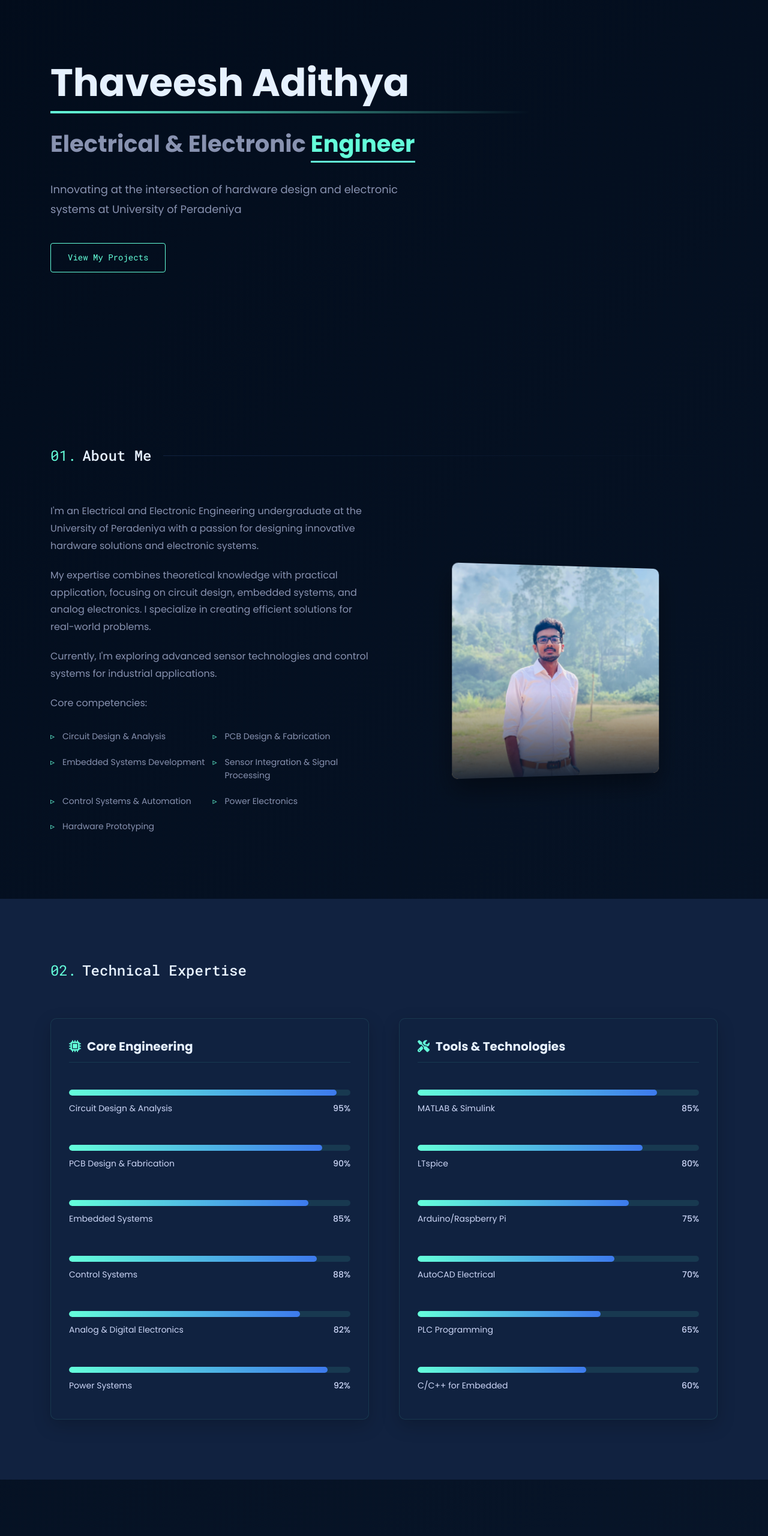
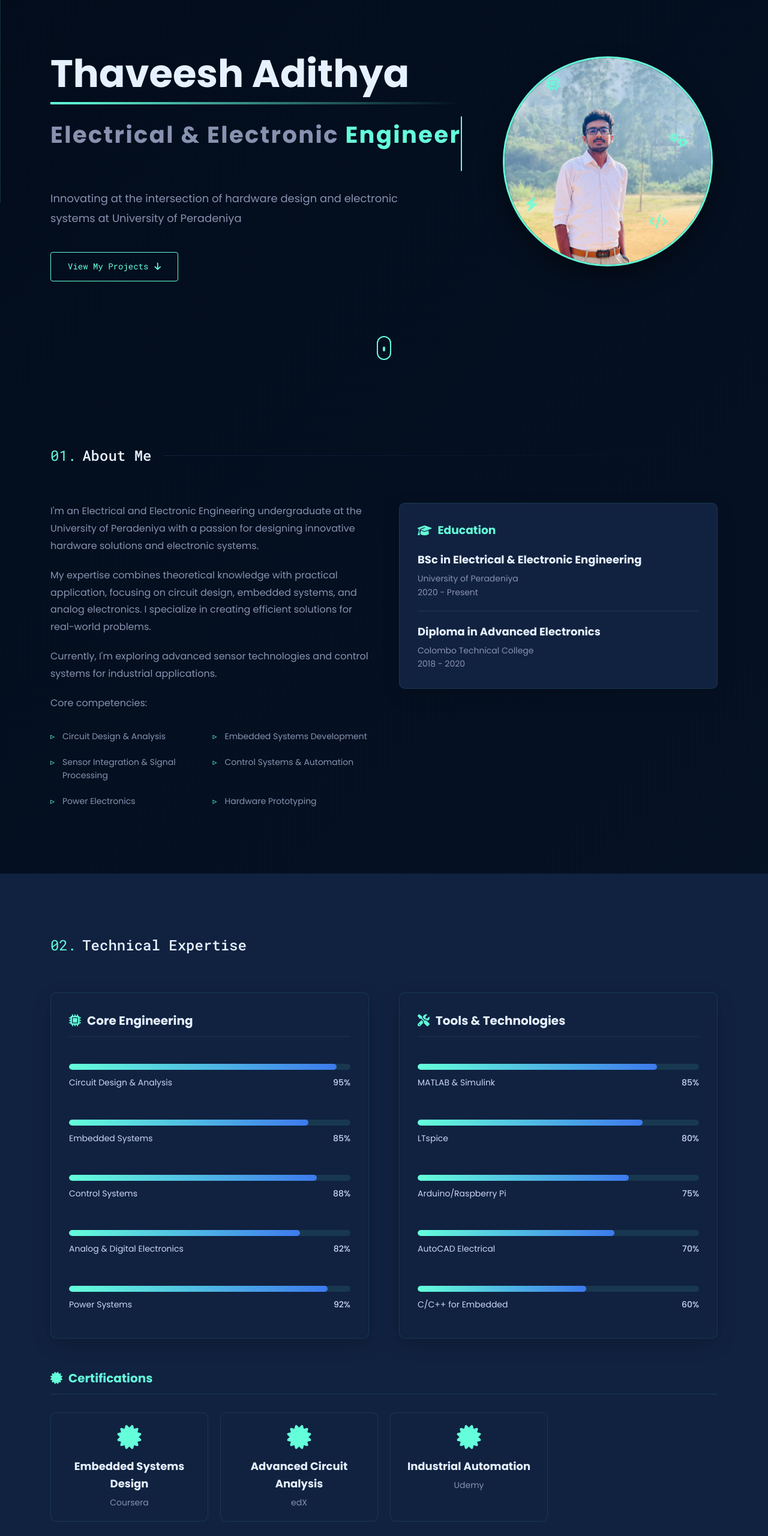
Before and after one commit to thaveeshadithya/My_Portfolio, a plain HTML site: page index.html in a window 1280 px wide. Shown: the part 160-2720 px from the top of the page at 60% size. Drawn offline with Linux system fonts and the light colour scheme.

Commit message:
1.1
add more effect

```diff
--- a/index.html
+++ b/index.html
@@ -3,7 +3,7 @@
 <head>
     <meta charset="UTF-8">
     <meta name="viewport" content="width=device-width, initial-scale=1.0">
-    <title>Thaveesh Adithya | Electrical Engineering Portfolio</title>
+    <title>Thaveesh Adithya | Electrical and Electronic Engineering Portfolio</title>
     <link rel="stylesheet" href="style.css">
     <link rel="stylesheet" href="https://cdnjs.cloudflare.com/ajax/libs/font-awesome/6.4.0/css/all.min.css">
     <link href="https://fonts.googleapis.com/css2?family=Poppins:wght@300;400;500;600;700&family=Roboto+Mono:wght@300;400;500&display=swap" rel="stylesheet">
@@ -29,14 +29,40 @@
 
     <!-- Hero Section -->
     <section class="hero">
-        <div class="circuit-bg"></div>
+        <div class="circuit-bg">
+            <svg width="100%" height="100%" xmlns="http://www.w3.org/2000/svg">
+                <path class="circuit-path" d="M0,100 C150,200 350,0 500,100 C650,200 850,0 1000,100 L1000,500 L0,500 Z" />
+            </svg>
+        </div>
         <div class="container">
             <div class="hero-content">
-                <h1>Thaveesh Adithya</h1>
-                <h2>Electrical & Electronic <span>Engineer</span></h2>
-                <p>Innovating at the intersection of hardware design and electronic systems at University of Peradeniya</p>
-                <a href="#projects" class="cta-button">View My Projects</a>
+                <div class="hero-text">
+                    <h1>Thaveesh Adithya</h1>
+                    <div class="typewriter">
+                        <h2>Electrical & Electronic <span>Engineer</span></h2>
+                    </div>
+                    <p>Innovating at the intersection of hardware design and electronic systems at University of Peradeniya</p>
+                    <a href="#projects" class="cta-button">
+                        View My Projects
+                        <i class="fas fa-arrow-down"></i>
+                    </a>
+                </div>
+                <div class="hero-image">
+                    <div class="profile-frame">
+                        <div class="circuit-border"></div>
+                        <img src="src/profile.jpg" alt="Thaveesh Adithya">
+                        <div class="tech-icons">
+                            <i class="fas fa-microchip"></i>
+                            <i class="fas fa-bolt"></i>
+                            <i class="fas fa-cogs"></i>
+                            <i class="fas fa-code"></i>
+                        </div>
+                    </div>
+                </div>
             </div>
+        </div>
+        <div class="scroll-indicator">
+            <div class="scroll-icon"></div>
         </div>
     </section>
 
@@ -52,7 +78,6 @@
                     <p>Core competencies:</p>
                     <ul>
                         <li>Circuit Design & Analysis</li>
-                        <li>PCB Design & Fabrication</li>
                         <li>Embedded Systems Development</li>
                         <li>Sensor Integration & Signal Processing</li>
                         <li>Control Systems & Automation</li>
@@ -61,16 +86,17 @@
                     </ul>
                 </div>
                 <div class="about-image">
-                    <div class="profile-frame">
-                        <img src="src/profile.jpg" alt="Thaveesh Adithya">
-                        <div class="profile-overlay">
-                            <div class="profile-details">
-                                <h3>Thaveesh Adithya</h3>
-                                <p>Electrical Engineering Student</p>
-                                <div class="university-badge">
-                                    <i class="fas fa-university"></i> University of Peradeniya
-                                </div>
-                            </div>
+                    <div class="education-card">
+                        <h3><i class="fas fa-graduation-cap"></i> Education</h3>
+                        <div class="edu-item">
+                            <h4>BSc in Electrical & Electronic Engineering</h4>
+                            <p>University of Peradeniya</p>
+                            <p>2020 - Present</p>
+                        </div>
+                        <div class="edu-item">
+                            <h4>Diploma in Advanced Electronics</h4>
+                            <p>Colombo Technical College</p>
+                            <p>2018 - 2020</p>
                         </div>
                     </div>
                 </div>
@@ -91,12 +117,6 @@
                                 <div class="progress-bar"></div>
                             </div>
                             <span>Circuit Design & Analysis</span>
-                        </div>
-                        <div class="skill-item">
-                            <div class="skill-progress" data-percent="90">
-                                <div class="progress-bar"></div>
-                            </div>
-                            <span>PCB Design & Fabrication</span>
                         </div>
                         <div class="skill-item">
                             <div class="skill-progress" data-percent="85">
@@ -152,17 +172,31 @@
                             <span>AutoCAD Electrical</span>
                         </div>
                         <div class="skill-item">
-                            <div class="skill-progress" data-percent="65">
-                                <div class="progress-bar"></div>
-                            </div>
-                            <span>PLC Programming</span>
-                        </div>
-                        <div class="skill-item">
                             <div class="skill-progress" data-percent="60">
                                 <div class="progress-bar"></div>
                             </div>
                             <span>C/C++ for Embedded</span>
                         </div>
+                    </div>
+                </div>
+            </div>
+            <div class="certificates">
+                <h3><i class="fas fa-certificate"></i> Certifications</h3>
+                <div class="certs-grid">
+                    <div class="cert-card">
+                        <i class="fas fa-certificate"></i>
+                        <h4>Embedded Systems Design</h4>
+                        <p>Coursera</p>
+                    </div>
+                    <div class="cert-card">
+                        <i class="fas fa-certificate"></i>
+                        <h4>Advanced Circuit Analysis</h4>
+                        <p>edX</p>
+                    </div>
+                    <div class="cert-card">
+                        <i class="fas fa-certificate"></i>
+                        <h4>Industrial Automation</h4>
+                        <p>Udemy</p>
                     </div>
                 </div>
             </div>
@@ -273,7 +307,7 @@
                         </div>
                         <div class="contact-item">
                             <i class="fas fa-phone"></i>
-                            <span>+94 77 123 4567</span>
+                            <span>+94 77 417 0247</span>
                         </div>
                     </div>
                     <div class="social-links">
--- a/script.js
+++ b/script.js
@@ -1,8 +1,28 @@
 // Form submission
 document.getElementById('contactForm').addEventListener('submit', function(e) {
     e.preventDefault();
-    alert('Thank you for your message! I will get back to you soon.');
+
+    // Create a success message element
+    const successMessage = document.createElement('div');
+    successMessage.textContent = 'Thank you for your message! I will get back to you soon.';
+    successMessage.style.backgroundColor = '#64ffda';
+    successMessage.style.color = '#0a192f';
+    successMessage.style.padding = '15px';
+    successMessage.style.borderRadius = '4px';
+    successMessage.style.marginTop = '20px';
+    successMessage.style.textAlign = 'center';
+    successMessage.style.fontWeight = '600';
+
+    // Insert after the form
+    this.parentNode.insertBefore(successMessage, this.nextSibling);
+
+    // Reset form
     this.reset();
+
+    // Remove message after 5 seconds
+    setTimeout(() => {
+        successMessage.remove();
+    }, 5000);
 });
 
 // Animation on scroll
@@ -18,7 +38,7 @@ document.addEventListener('DOMContentLoaded', function() {
     });
 
     // Elements to animate
-    const animateElements = document.querySelectorAll('.skill-category, .project-card');
+    const animateElements = document.querySelectorAll('.section-title, .skill-category, .project-card, .about-text, .about-image, .cert-card');
 
     const observer = new IntersectionObserver((entries) => {
         entries.forEach(entry => {
@@ -66,14 +86,6 @@ document.addEventListener('DOMContentLoaded', function() {
             }
         });
     });
-
-    // Initialize animations for hero section
-    setTimeout(() => {
-        document.querySelector('.hero h1').style.animation = 'typing 3s steps(30) 1s forwards';
-        document.querySelector('.hero h2').style.animation = 'fadeIn 1s ease 1.5s forwards';
-        document.querySelector('.hero p').style.animation = 'fadeIn 1s ease 2s forwards';
-        document.querySelector('.cta-button').style.animation = 'fadeIn 1s ease 2.5s forwards';
-    }, 500);
 });
 
 // Animate skill progress bars
@@ -92,3 +104,10 @@ function animateProgressBars(container) {
         parent.nextElementSibling.appendChild(percentElement);
     });
 }
+
+// Initialize animations for hero section
+setTimeout(() => {
+    document.querySelector('.hero h1').style.animation = 'fadeInUp 1s ease forwards';
+    document.querySelector('.hero p').style.animation = 'fadeIn 1s ease 1s forwards';
+    document.querySelector('.cta-button').style.animation = 'fadeIn 1s ease 1.5s forwards';
+}, 500);
--- a/style.css
+++ b/style.css
@@ -127,16 +127,32 @@ nav {
     left: 0;
     width: 100%;
     height: 100%;
-    background-image: url('assets/circuit-bg.svg');
     opacity: 0.3;
     z-index: -1;
-    animation: circuit-move 30s linear infinite;
+    overflow: hidden;
+}
+
+.circuit-path {
+    stroke: var(--accent);
+    stroke-width: 1;
+    fill: none;
+    stroke-dasharray: 2000;
+    stroke-dashoffset: 2000;
+    animation: draw 30s linear infinite;
 }
 
 .hero-content {
-    max-width: 800px;
+    display: grid;
+    grid-template-columns: 1fr 1fr;
+    align-items: center;
+    gap: 60px;
     z-index: 2;
     position: relative;
+}
+
+.hero-text {
+    position: relative;
+    z-index: 2;
 }
 
 .hero h1 {
@@ -146,6 +162,9 @@ nav {
     margin-bottom: 20px;
     position: relative;
     overflow: hidden;
+    animation: fadeInUp 1s ease forwards;
+    opacity: 0;
+    transform: translateY(30px);
 }
 
 .hero h1::after {
@@ -156,15 +175,22 @@ nav {
     width: 100%;
     height: 4px;
     background: linear-gradient(90deg, var(--accent), transparent);
-    animation: typing 3s steps(30) 1s forwards;
+}
+
+.typewriter {
+    overflow: hidden;
+    border-right: .15em solid var(--accent);
+    white-space: nowrap;
+    margin: 0 auto;
+    letter-spacing: .15em;
+    animation: typing 3s steps(30, end), blink-caret .75s step-end infinite;
+    margin-bottom: 30px;
 }
 
 .hero h2 {
     font-size: clamp(1.8rem, 3vw, 2.5rem);
     color: var(--text);
     margin-bottom: 30px;
-    opacity: 0;
-    animation: fadeIn 1s ease 1.5s forwards;
 }
 
 .hero h2 span {
@@ -172,30 +198,18 @@ nav {
     position: relative;
 }
 
-.hero h2 span::after {
-    content: '';
-    position: absolute;
-    bottom: -5px;
-    left: 0;
-    width: 100%;
-    height: 3px;
-    background: var(--accent);
-    transform: scaleX(0);
-    transform-origin: left;
-    animation: underline-grow 1.5s ease 2.5s forwards;
-}
-
 .hero p {
     font-size: 18px;
     max-width: 600px;
     margin-bottom: 40px;
     line-height: 1.8;
+    animation: fadeIn 1s ease 1s forwards;
     opacity: 0;
-    animation: fadeIn 1s ease 2s forwards;
 }
 
 .cta-button {
-    display: inline-block;
+    display: inline-flex;
+    align-items: center;
     background: transparent;
     color: var(--accent);
     border: 1px solid var(--accent);
@@ -207,13 +221,134 @@ nav {
     transition: all 0.3s ease;
     cursor: pointer;
     opacity: 0;
-    animation: fadeIn 1s ease 2.5s forwards;
+    animation: fadeIn 1s ease 1.5s forwards;
+    position: relative;
+    overflow: hidden;
+    z-index: 1;
+}
+
+.cta-button i {
+    margin-left: 10px;
+    transition: transform 0.3s ease;
 }
 
 .cta-button:hover {
     background: rgba(100, 255, 218, 0.1);
     transform: translateY(-3px);
     box-shadow: 0 10px 20px rgba(100, 255, 218, 0.1);
+}
+
+.cta-button:hover i {
+    transform: translateY(5px);
+}
+
+.hero-image {
+    position: relative;
+    display: flex;
+    justify-content: center;
+    align-items: center;
+}
+
+.profile-frame {
+    position: relative;
+    width: 100%;
+    max-width: 350px;
+    height: 350px;
+    border-radius: 50%;
+    overflow: hidden;
+    box-shadow: 0 20px 40px rgba(0, 0, 0, 0.4);
+    animation: float 6s ease-in-out infinite;
+    border: 3px solid var(--accent);
+}
+
+.profile-frame img {
+    width: 100%;
+    height: 100%;
+    object-fit: cover;
+    transition: transform 0.5s ease;
+}
+
+.circuit-border {
+    position: absolute;
+    top: -10px;
+    left: -10px;
+    right: -10px;
+    bottom: -10px;
+    border: 2px solid var(--accent);
+    border-radius: 50%;
+    opacity: 0.5;
+    animation: rotate 20s linear infinite;
+}
+
+.tech-icons {
+    position: absolute;
+    top: 0;
+    left: 0;
+    width: 100%;
+    height: 100%;
+}
+
+.tech-icons i {
+    position: absolute;
+    font-size: 24px;
+    color: var(--accent);
+    opacity: 0.8;
+    animation: float 8s ease-in-out infinite;
+}
+
+.tech-icons i:nth-child(1) {
+    top: 10%;
+    left: 20%;
+    animation-delay: 0s;
+}
+
+.tech-icons i:nth-child(2) {
+    top: 70%;
+    left: 10%;
+    animation-delay: 1s;
+}
+
+.tech-icons i:nth-child(3) {
+    top: 40%;
+    left: 80%;
+    animation-delay: 2s;
+}
+
+.tech-icons i:nth-child(4) {
+    top: 80%;
+    left: 70%;
+    animation-delay: 3s;
+}
+
+.scroll-indicator {
+    position: absolute;
+    bottom: 40px;
+    left: 50%;
+    transform: translateX(-50%);
+    display: flex;
+    flex-direction: column;
+    align-items: center;
+}
+
+.scroll-icon {
+    width: 24px;
+    height: 40px;
+    border: 2px solid var(--accent);
+    border-radius: 12px;
+    position: relative;
+}
+
+.scroll-icon::after {
+    content: '';
+    position: absolute;
+    top: 6px;
+    left: 50%;
+    transform: translateX(-50%);
+    width: 4px;
+    height: 8px;
+    background: var(--accent);
+    border-radius: 2px;
+    animation: scroll 1.5s infinite;
 }
 
 /* About Section */
@@ -231,6 +366,10 @@ nav {
     font-size: 24px;
     font-weight: 500;
     white-space: nowrap;
+    opacity: 0;
+    transform: translateY(30px);
+    animation: fadeInUp 1s ease forwards;
+    animation-delay: 0.3s;
 }
 
 .section-title::before {
@@ -283,93 +422,51 @@ nav {
     color: var(--accent);
 }
 
-.about-image {
-    position: relative;
+.education-card {
+    background: var(--secondary);
+    border-radius: 10px;
+    padding: 30px;
+    box-shadow: 0 10px 30px rgba(0, 0, 0, 0.2);
+    border: 1px solid rgba(100, 255, 218, 0.1);
+    transition: transform 0.3s ease;
+}
+
+.education-card:hover {
+    transform: translateY(-10px);
+}
+
+.education-card h3 {
+    color: var(--accent);
+    margin-bottom: 20px;
     display: flex;
-    justify-content: center;
     align-items: center;
 }
 
-.profile-frame {
-    position: relative;
-    width: 100%;
-    max-width: 350px;
-    height: 350px;
-    border-radius: 10px;
-    overflow: hidden;
-    box-shadow: 0 20px 40px rgba(0, 0, 0, 0.4);
-    transform: perspective(1000px) rotateY(10deg);
-    transition: transform 0.5s ease;
+.education-card h3 i {
+    margin-right: 10px;
 }
 
-.profile-frame:hover {
-    transform: perspective(1000px) rotateY(0deg);
+.edu-item {
+    margin-bottom: 20px;
+    padding-bottom: 20px;
+    border-bottom: 1px solid rgba(100, 255, 218, 0.1);
 }
 
-.profile-frame img {
-    width: 100%;
-    height: 100%;
-    object-fit: cover;
-    transition: transform 0.5s ease;
+.edu-item:last-child {
+    border-bottom: none;
+    margin-bottom: 0;
+    padding-bottom: 0;
 }
 
-.profile-frame:hover img {
-    transform: scale(1.05);
-}
-
-.profile-overlay {
-    position: absolute;
-    bottom: 0;
-    left: 0;
-    width: 100%;
-    height: 40%;
-    background: linear-gradient(transparent, rgba(10, 25, 47, 0.9));
-    display: flex;
-    align-items: flex-end;
-    padding: 20px;
-    transition: height 0.5s ease;
-}
-
-.profile-frame:hover .profile-overlay {
-    height: 100%;
-    background: rgba(10, 25, 47, 0.85);
-}
-
-.profile-details {
-    width: 100%;
-    opacity: 0;
-    transform: translateY(20px);
-    transition: all 0.5s ease;
-}
-
-.profile-frame:hover .profile-details {
-    opacity: 1;
-    transform: translateY(0);
-}
-
-.profile-details h3 {
+.edu-item h4 {
     color: var(--white);
-    font-size: 22px;
+    font-size: 18px;
     margin-bottom: 5px;
 }
 
-.profile-details p {
-    color: var(--accent);
-    margin-bottom: 15px;
-}
-
-.university-badge {
-    display: inline-flex;
-    align-items: center;
-    background: rgba(100, 255, 218, 0.1);
-    color: var(--accent);
-    padding: 5px 15px;
-    border-radius: 20px;
-    font-size: 12px;
-}
-
-.university-badge i {
-    margin-right: 8px;
+.edu-item p {
+    font-size: 14px;
+    color: var(--text);
 }
 
 /* Skills Section */
@@ -385,6 +482,7 @@ nav {
     display: grid;
     grid-template-columns: repeat(2, 1fr);
     gap: 50px;
+    margin-bottom: 50px;
 }
 
 .skill-category {
@@ -461,6 +559,60 @@ nav {
 .skill-percent {
     color: var(--accent);
     font-weight: 500;
+}
+
+.certificates h3 {
+    color: var(--accent);
+    font-size: 20px;
+    margin-bottom: 30px;
+    display: flex;
+    align-items: center;
+    padding-bottom: 10px;
+    border-bottom: 1px solid rgba(100, 255, 218, 0.1);
+}
+
+.certificates h3 i {
+    margin-right: 10px;
+}
+
+.certs-grid {
+    display: grid;
+    grid-template-columns: repeat(auto-fill, minmax(250px, 1fr));
+    gap: 20px;
+}
+
+.cert-card {
+    background: rgba(17, 34, 64, 0.5);
+    border-radius: 10px;
+    padding: 20px;
+    display: flex;
+    flex-direction: column;
+    align-items: center;
+    text-align: center;
+    transition: transform 0.3s ease;
+    border: 1px solid rgba(100, 255, 218, 0.1);
+}
+
+.cert-card:hover {
+    transform: translateY(-10px);
+    border-color: var(--accent);
+}
+
+.cert-card i {
+    font-size: 40px;
+    color: var(--accent);
+    margin-bottom: 15px;
+}
+
+.cert-card h4 {
+    color: var(--white);
+    font-size: 18px;
+    margin-bottom: 5px;
+}
+
+.cert-card p {
+    font-size: 14px;
+    color: var(--text);
 }
 
 /* Projects Section */
@@ -769,8 +921,18 @@ footer a {
         justify-content: center;
     }
 
-    .profile-frame {
-        max-width: 100%;
+    .hero-content {
+        grid-template-columns: 1fr;
+        text-align: center;
+    }
+
+    .hero-text {
+        margin-top: 60px;
+    }
+
+    .hero p {
+        margin-left: auto;
+        margin-right: auto;
     }
 }
 
@@ -820,6 +982,10 @@ footer a {
     .skill-category {
         padding: 20px;
     }
+
+    .skills-container {
+        grid-template-columns: 1fr;
+    }
 }
 
 /* Animations */
@@ -832,6 +998,17 @@ footer a {
     }
 }
 
+@keyframes fadeInUp {
+    from {
+        opacity: 0;
+        transform: translateY(30px);
+    }
+    to {
+        opacity: 1;
+        transform: translateY(0);
+    }
+}
+
 @keyframes typing {
     from {
         width: 0;
@@ -841,32 +1018,52 @@ footer a {
     }
 }
 
+@keyframes blink-caret {
+    from, to {
+        border-color: transparent;
+    }
+    50% {
+        border-color: var(--accent);
+    }
+}
+
 @keyframes float {
     0% {
         transform: translateY(0px);
     }
     50% {
-        transform: translateY(-10px);
+        transform: translateY(-15px);
     }
     100% {
         transform: translateY(0px);
     }
 }
 
-@keyframes underline-grow {
-    from {
-        transform: scaleX(0);
+@keyframes scroll {
+    0% {
+        transform: translate(-50%, 0);
+        opacity: 0;
     }
-    to {
-        transform: scaleX(1);
+    50% {
+        opacity: 1;
+    }
+    100% {
+        transform: translate(-50%, 15px);
+        opacity: 0;
     }
 }
 
-@keyframes circuit-move {
-    0% {
-        background-position: 0 0;
-    }
-    100% {
-        background-position: 1000px 1000px;
+@keyframes draw {
+    to {
+        stroke-dashoffset: 0;
     }
 }
+
+@keyframes rotate {
+    from {
+        transform: rotate(0deg);
+    }
+    to {
+        transform: rotate(360deg);
+    }
+}
```
